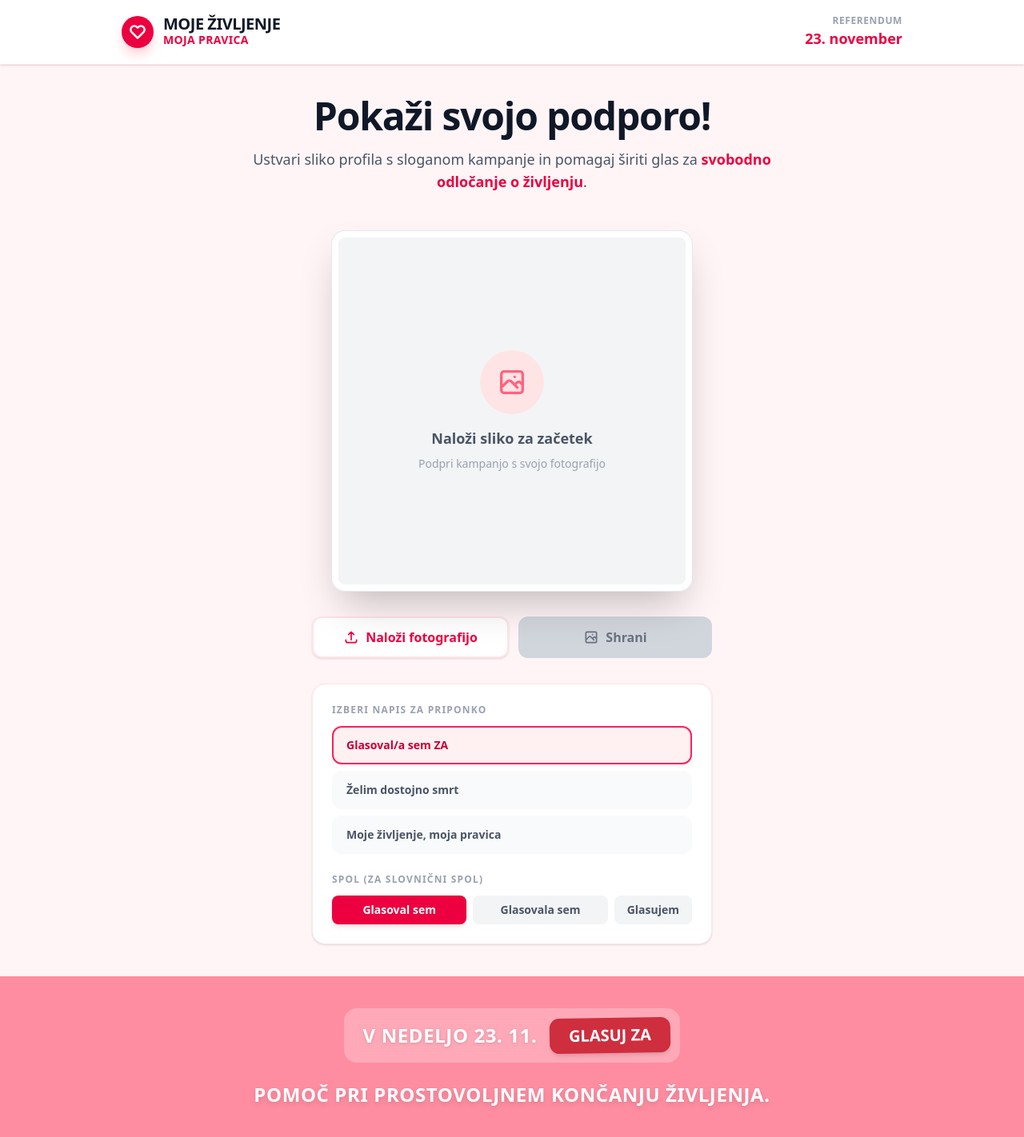
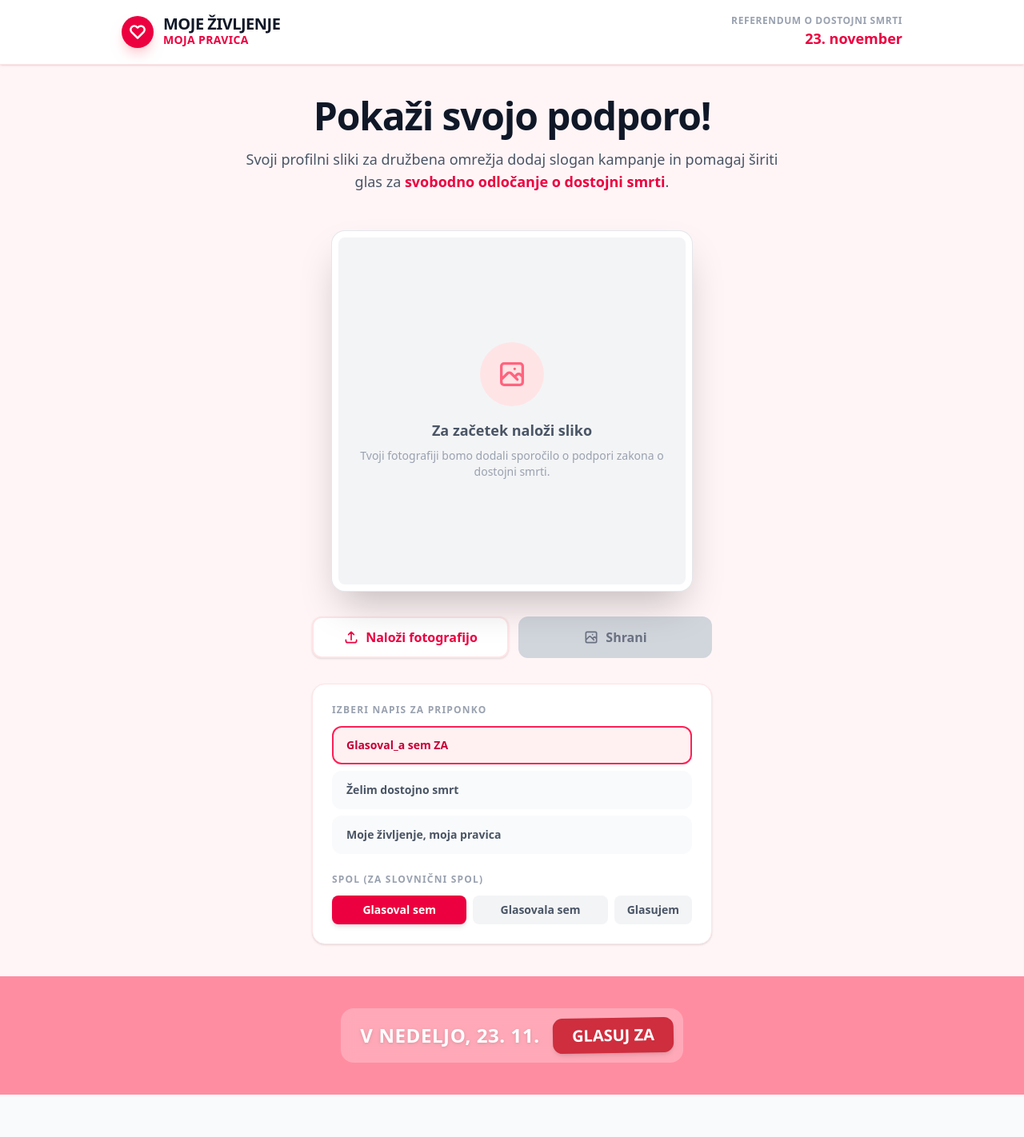
Before and after one commit to danesjenovdan/priponka-podpore, a React (Vite) app: page / in a window 1280 px wide. Shown: the top 1422 px of the page at 80% size. After the commit the page ends 1369 px from the top, so only its background shows below. Built offline with nearby package versions, Linux system fonts and the light colour scheme.

Commit message:
fix texts and add OG tags

```diff
--- a/src/App.tsx
+++ b/src/App.tsx
@@ -61,7 +61,7 @@ const App: React.FC = () => {
           </div>
 
           <div className="text-right hidden sm:block">
-            <p className="text-xs font-semibold text-gray-400 uppercase tracking-wider">Referendum</p>
+            <p className="text-xs font-semibold text-gray-400 uppercase tracking-wider">Referendum o dostojni smrti</p>
             <p className="text-lg font-bold text-rose-600">23. november</p>
           </div>
         </div>
@@ -74,7 +74,7 @@ const App: React.FC = () => {
             Pokaži svojo podporo!
           </h2>
           <p className="text-lg text-gray-600">
-            Ustvari sliko profila s sloganom kampanje in pomagaj širiti glas za <span className="font-bold text-rose-600">svobodno odločanje o življenju</span>.
+            Svoji profilni sliki za družbena omrežja dodaj slogan kampanje in pomagaj širiti glas za <span className="font-bold text-rose-600">svobodno odločanje o dostojni smrti</span>.
           </p>
         </div>
 
@@ -133,7 +133,7 @@ const App: React.FC = () => {
                 <label className="block text-xs font-bold text-gray-400 uppercase tracking-widest mb-3">Izberi napis za priponko</label>
                 <div className="grid grid-cols-1 gap-2">
                   {[
-                    { id: StickerVariant.VOTE, label: 'Glasoval/a sem ZA' },
+                    { id: StickerVariant.VOTE, label: 'Glasoval_a sem ZA' },
                     { id: StickerVariant.DIGNIFIED, label: 'Želim dostojno smrt' },
                     { id: StickerVariant.RIGHTS, label: 'Moje življenje, moja pravica' }
                   ].map((opt) => (
@@ -191,7 +191,7 @@ const App: React.FC = () => {
             {/* Date and Vote Badge */}
             <div className="bg-white/25 backdrop-blur-sm rounded-2xl p-3 pl-6 pr-3 inline-flex flex-col sm:flex-row items-center gap-4">
                 <span className="text-white font-extrabold text-xl sm:text-2xl tracking-wide drop-shadow-sm">
-                    V NEDELJO 23. 11.
+                    V NEDELJO, 23. 11.
                 </span>
                 <div className="bg-[#ce2e3e] text-white px-6 py-2 rounded-xl font-black text-xl shadow-md transform -rotate-1 hover:rotate-0 transition-transform cursor-default">
                     GLASUJ ZA
@@ -199,9 +199,9 @@ const App: React.FC = () => {
             </div>
 
             {/* Slogan */}
-            <p className="text-white font-bold text-lg sm:text-2xl tracking-wide uppercase drop-shadow-md">
+            {/* <p className="text-white font-bold text-lg sm:text-2xl tracking-wide uppercase drop-shadow-md">
                 POMOČ PRI PROSTOVOLJNEM KONČANJU ŽIVLJENJA.
-            </p>
+            </p> */}
          </div>
       </footer>
 
--- a/src/components/ImageEditor.tsx
+++ b/src/components/ImageEditor.tsx
@@ -226,8 +226,8 @@ export const ImageEditor: React.FC<ImageEditorProps> = ({ imageSrc, gender, vari
                 <path strokeLinecap="round" strokeLinejoin="round" strokeWidth="2" d="M4 16l4.586-4.586a2 2 0 012.828 0L16 16m-2-2l1.586-1.586a2 2 0 012.828 0L20 14m-6-6h.01M6 20h12a2 2 0 002-2V6a2 2 0 00-2-2H6a2 2 0 00-2 2v12a2 2 0 002 2z"></path>
                 </svg>
             </div>
-            <p className="text-lg font-semibold text-gray-600">Naloži sliko za začetek</p>
-            <p className="text-sm text-gray-400 mt-2">Podpri kampanjo s svojo fotografijo</p>
+            <p className="text-lg font-semibold text-gray-600">Za začetek naloži sliko</p>
+            <p className="text-sm text-gray-400 mt-2">Tvoji fotografiji bomo dodali sporočilo o podpori zakona o dostojni smrti.</p>
           </div>
         )}
         <canvas
--- a/src/index.html
+++ b/src/index.html
@@ -4,6 +4,20 @@
     <meta charset="UTF-8" />
     <meta name="viewport" content="width=device-width, initial-scale=1.0" />
     <title>Priponka podpore</title>
+    <meta property="og:title" content="Priponka podpore">
+    <meta name="twitter:title" content="Priponka podpore">
+
+    <meta name="description" content="Pokaži svojo podporo svobodnemu odločanju o dostojni smrti. Svoji profilni sliki za družbena omrežja dodaj slogan kampanje in pomagaj širiti glas ZA zakon.">
+    <meta property="og:description" content="Pokaži svojo podporo svobodnemu odločanju o dostojni smrti. Svoji profilni sliki za družbena omrežja dodaj slogan kampanje in pomagaj širiti glas ZA zakon.">
+    <meta name="twitter:description" content="Pokaži svojo podporo svobodnemu odločanju o dostojni smrti. Svoji profilni sliki za družbena omrežja dodaj slogan kampanje in pomagaj širiti glas ZA zakon.">
+
+    <meta property="og:image" content="https://s3.fr-par.scw.cloud/djnd/danesjenovdan/images/slika.original.jpg?v=1">
+    <meta name="twitter:image" content="https://s3.fr-par.scw.cloud/djnd/danesjenovdan/images/slika.original.jpg?v=1">
+
+    <meta name="author" content="Danes je nov dan">
+    <meta property="og:type" content="website">
+    <meta name="twitter:card" content="summary_large_image">
+    <meta name="twitter:creator" content="@danesjenovdan">
     <link href="https://fonts.googleapis.com/css2?family=Inter:wght@300;400;600;700;800&display=swap" rel="stylesheet">
     <style>
       body { font-family: 'Inter', sans-serif; }
```
